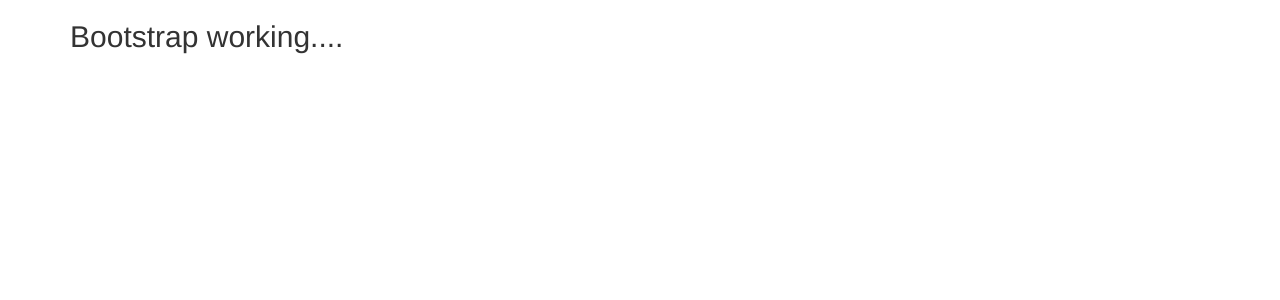
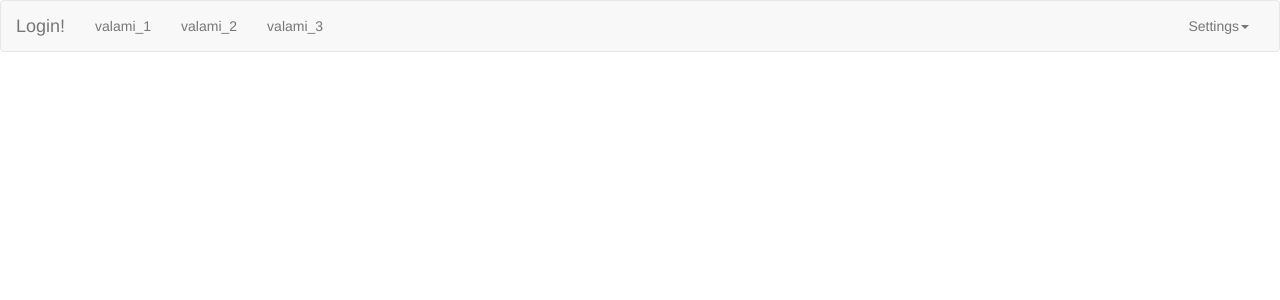
Before and after one commit to ImreToth/XWaves, an Angular app in the folder frontend/src/main/frontend/: page / in a window 1280 px wide. Shown: the top 300 px of the page. Built offline with nearby package versions, Linux system fonts and the light colour scheme.

Commit message:
Header component added!

```diff
--- a/frontend/src/main/frontend/src/app/app.component.html
+++ b/frontend/src/main/frontend/src/app/app.component.html
@@ -1,8 +1 @@
-<div class="container">
-  <div class="row">
-     <div class="col-md-12">
-        <h2>Bootstrap working....</h2>
-     </div>
-  </div>
-
-</div>
+<app-header></app-header>
--- a/frontend/src/main/frontend/src/app/app.module.ts
+++ b/frontend/src/main/frontend/src/app/app.module.ts
@@ -2,10 +2,12 @@ import { BrowserModule } from '@angular/platform-browser';
 import { NgModule } from '@angular/core';
 
 import { AppComponent } from './app.component';
+import { HeaderComponent } from './header/header.component';
 
 @NgModule({
   declarations: [
-    AppComponent
+    AppComponent,
+    HeaderComponent
   ],
   imports: [
     BrowserModule
--- /dev/null
+++ b/frontend/src/main/frontend/src/app/header/header.component.html
@@ -0,0 +1,26 @@
+<nav class="navbar navbar-default">
+  <div class="container-fluid">
+    <div class="navbar-header">
+      <a href="#" class="navbar-brand">Login!</a>
+    </div>
+
+    <div class="collapse navbar-collapse">
+      <ul class="nav navbar-nav">
+        <li><a href="#">valami_1</a></li>
+        <li><a href="#">valami_2</a></li>
+        <li><a href="#">valami_3</a></li>
+      </ul>
+      <ul class="nav navbar-nav navbar-right">
+        <li class="dropdown">
+          <a href="#" class="dropdown-toggle" role="button">Settings<span class="caret"></span></a>
+          <ul class="dropdown-menu">
+            <li><a href="#">valami_4</a></li>
+            <li><a href="#">valami_5</a></li>
+            <li><a href="#">valami_6</a></li>
+          </ul>
+        </li>
+      </ul>
+
+    </div>
+  </div>
+</nav>
--- /dev/null
+++ b/frontend/src/main/frontend/src/app/header/header.component.ts
@@ -0,0 +1,15 @@
+import { Component, OnInit } from '@angular/core';
+
+@Component({
+  selector: 'app-header',
+  templateUrl: './header.component.html',
+  styleUrls: ['./header.component.css']
+})
+export class HeaderComponent implements OnInit {
+
+  constructor() { }
+
+  ngOnInit() {
+  }
+
+}
--- a/frontend/src/main/frontend/src/index.html
+++ b/frontend/src/main/frontend/src/index.html
@@ -2,7 +2,7 @@
 <html lang="en">
 <head>
   <meta charset="utf-8">
-  <title>kappa</title>
+  <title>Xwaves</title>
   <base href="/">
 
   <meta name="viewport" content="width=device-width, initial-scale=1">
```
Also changed, not shown: frontend/src/main/frontend/src/app/header/header.component.css (added), 1 other file (tests, documents, lock files or other folders).
